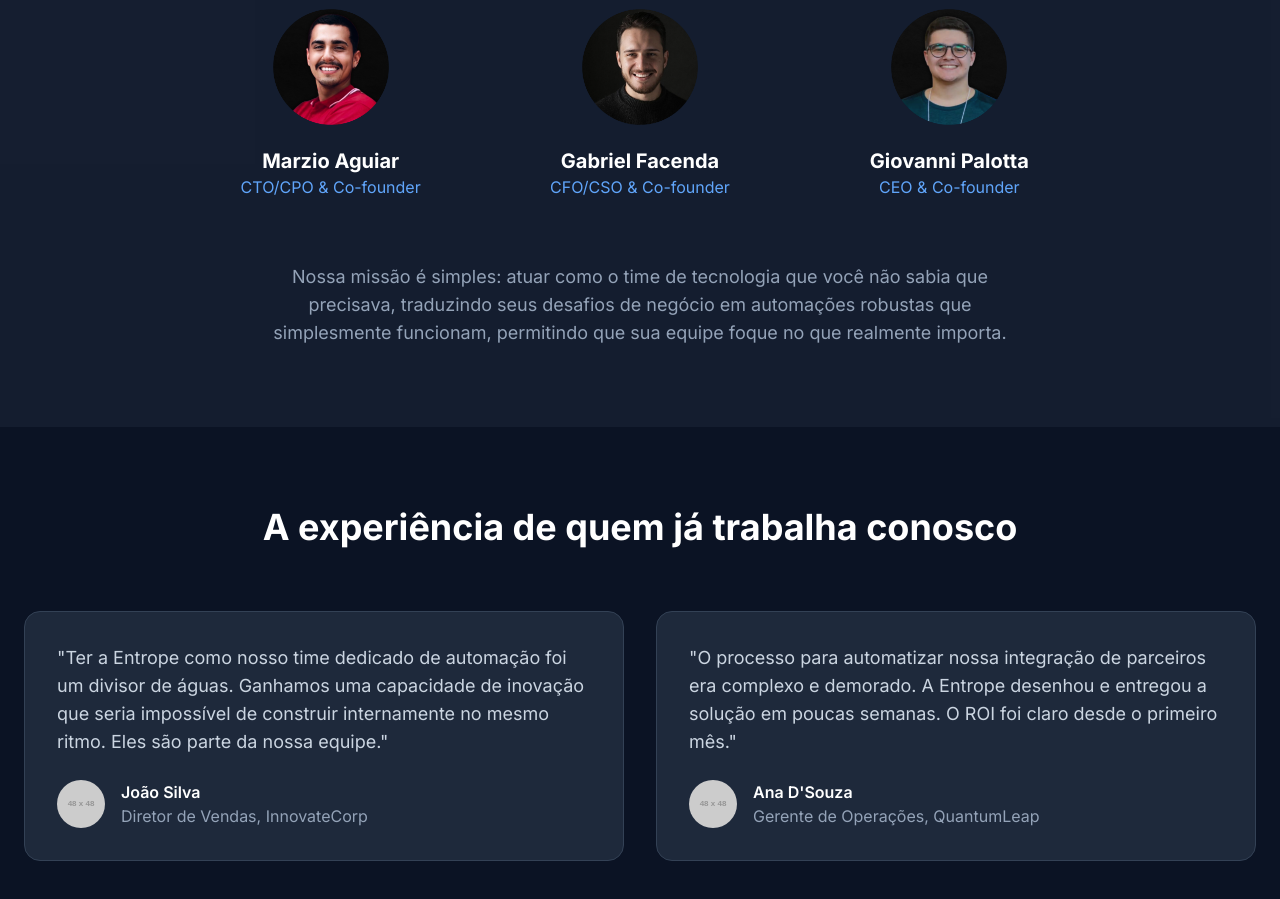
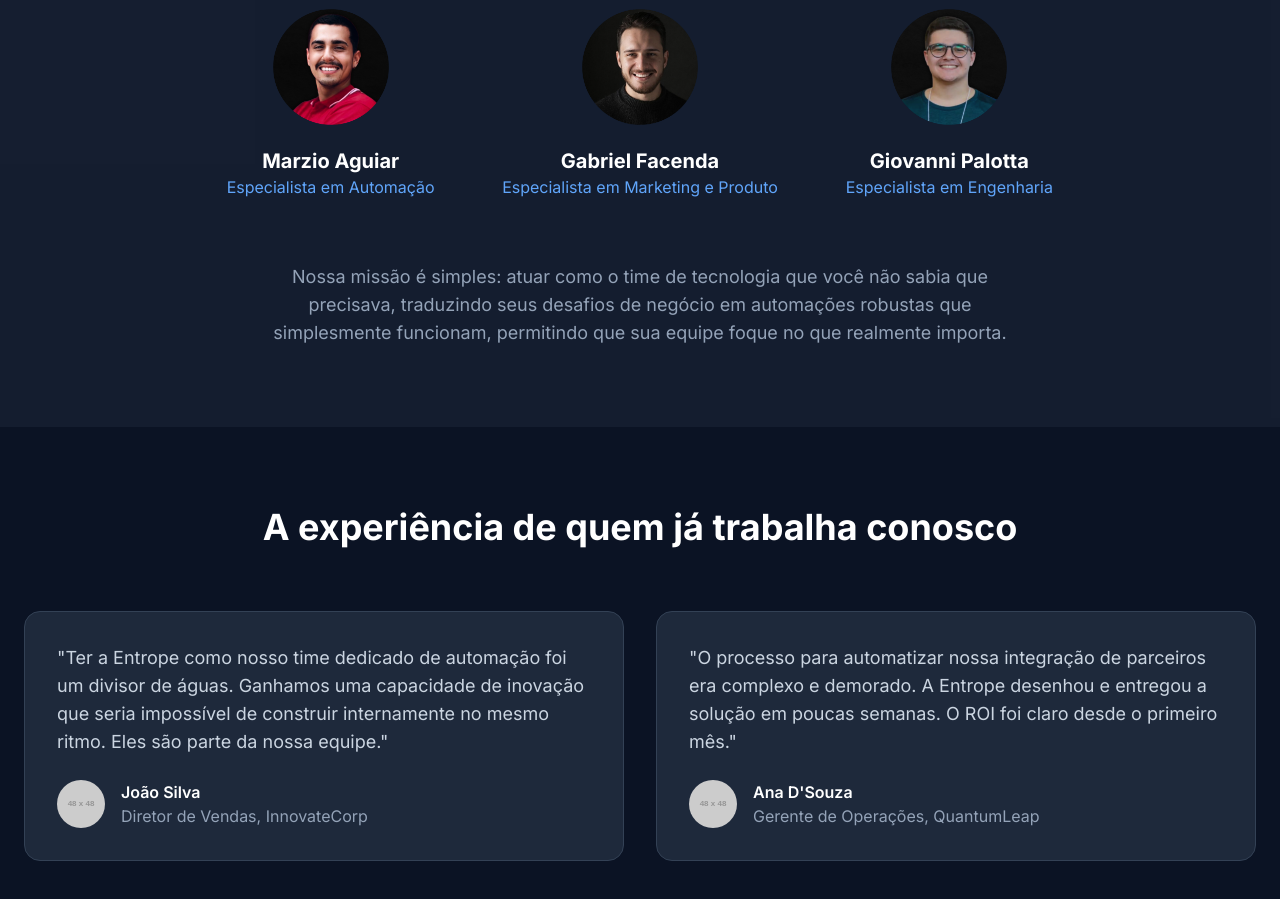
Before and after one commit to marziolaguiarentrope/entrope-site_br, a plain HTML site: page index.html in a window 1280 px wide. Shown: the part 2377-3276 px from the top of the page. Drawn offline with nearby package versions, Linux system fonts and the light colour scheme; placeholder pictures from the web are drawn by us.

Commit message:
Update index.html

```diff
--- a/index.html
+++ b/index.html
@@ -293,19 +293,19 @@
                     <div class="flex flex-col items-center">
                         <img src="5.png" alt="Foto do Sócio 1" class="w-32 h-32 rounded-full mb-4 object-cover">
                         <h3 class="text-xl font-bold text-white">Marzio Aguiar</h3>
-                        <p class="text-blue-400">CTO/CPO & Co-founder</p>
+                        <p class="text-blue-400">Especialista em Automação</p>
                     </div>
                     <!-- Founder 2 -->
                     <div class="flex flex-col items-center">
                         <img src="4.png" alt="Foto do Sócio 2" class="w-32 h-32 rounded-full mb-4 object-cover">
                         <h3 class="text-xl font-bold text-white">Gabriel Facenda</h3>
-                        <p class="text-blue-400">CFO/CSO & Co-founder</p>
+                        <p class="text-blue-400">Especialista em Marketing e Produto</p>
                     </div>
                     <!-- Founder 3 -->
                     <div class="flex flex-col items-center">
                         <img src="3.png" alt="Foto do Sócio 3" class="w-32 h-32 rounded-full mb-4 object-cover">
                         <h3 class="text-xl font-bold text-white">Giovanni Palotta</h3>
-                        <p class="text-blue-400">CEO & Co-founder</p>
+                        <p class="text-blue-400">Especialista em Engenharia</p>
                     </div>
                 </div>
                  <p class="text-center text-lg text-slate-400 mt-16 max-w-3xl mx-auto">Nossa missão é simples: atuar como o time de tecnologia que você não sabia que precisava, traduzindo seus desafios de negócio em automações robustas que simplesmente funcionam, permitindo que sua equipe foque no que realmente importa.</p>
```
